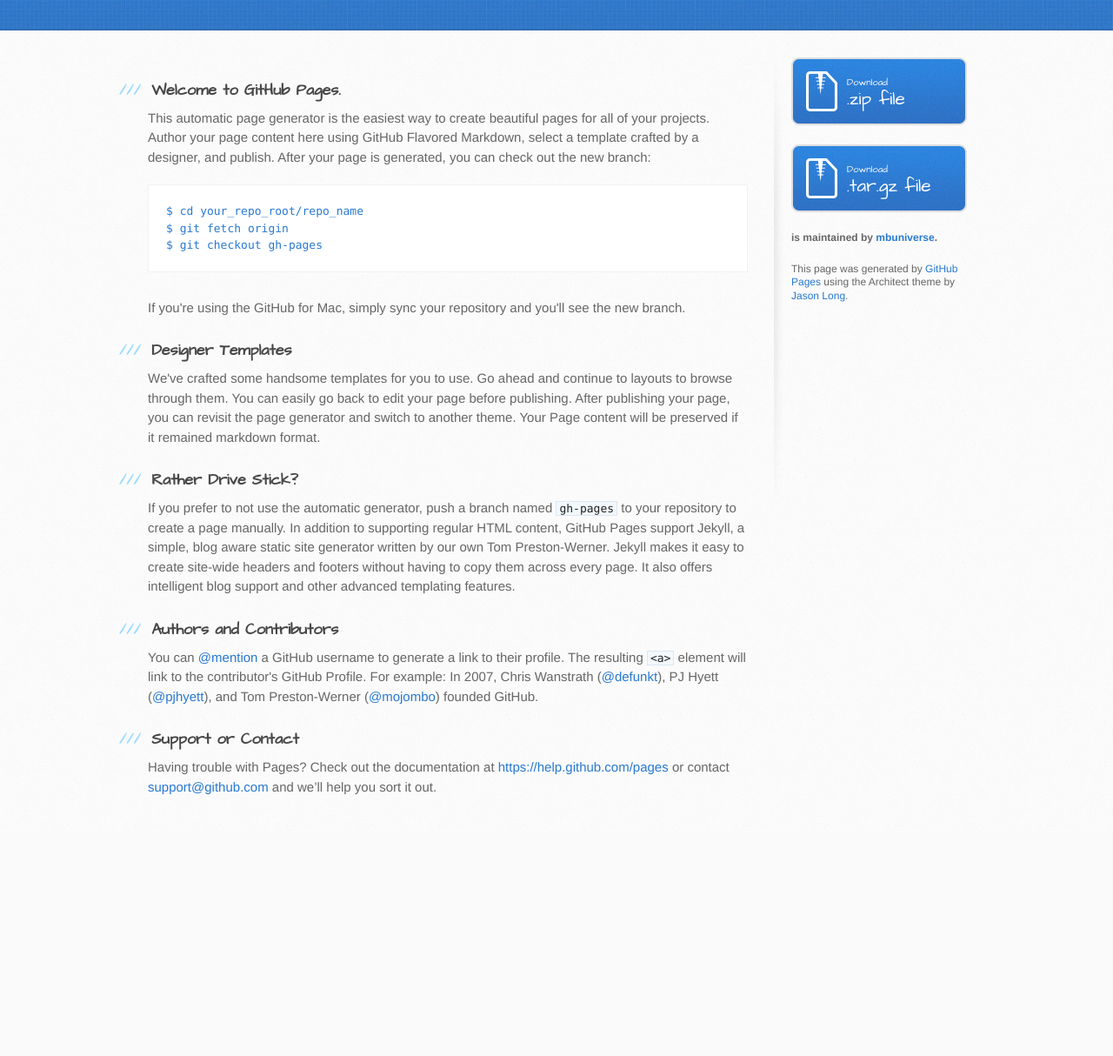
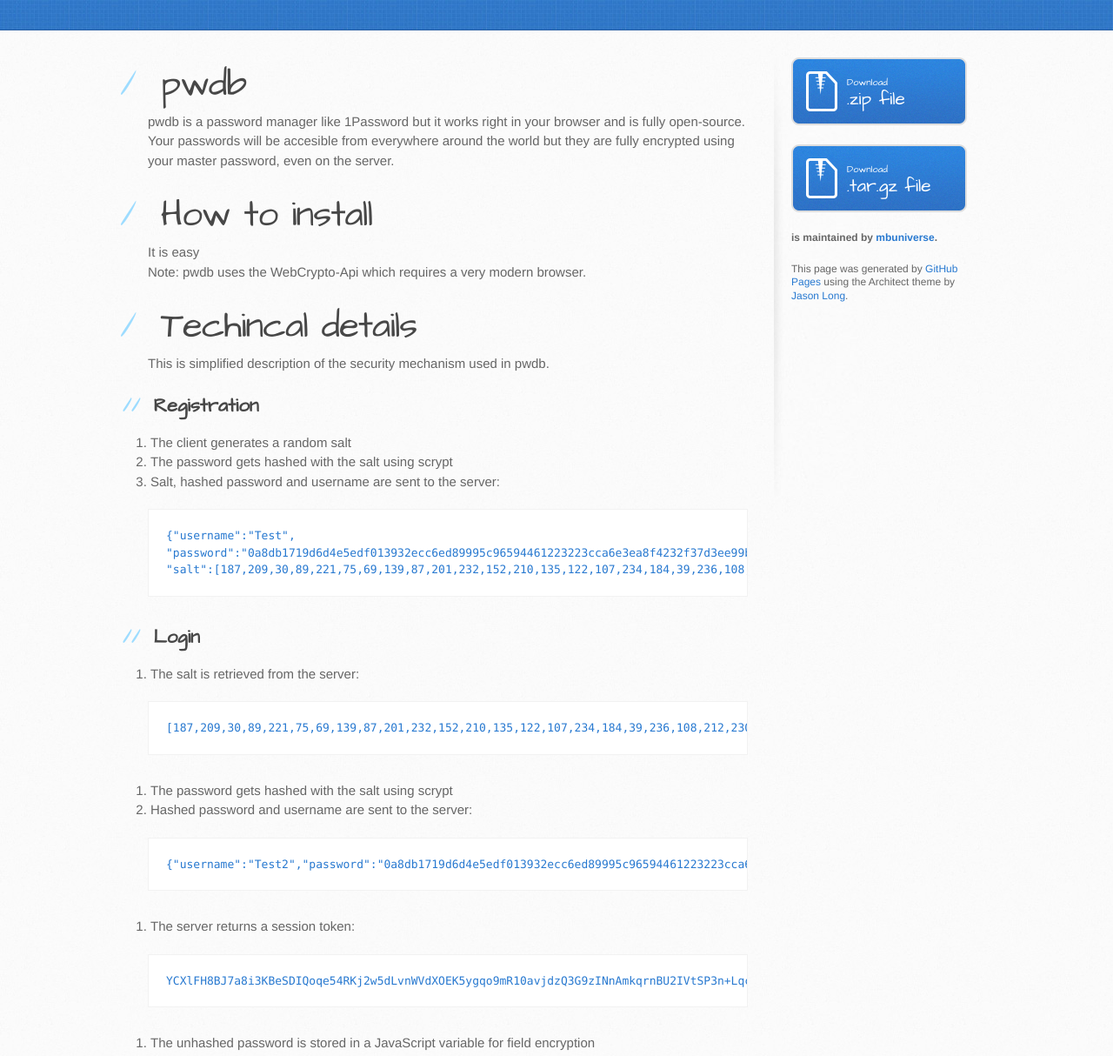
Before and after one commit to Birkenstab/pwdb, a plain HTML site: page index.html in a window 1280 px wide. Shown: the part 200-1414 px from the top of the page at 87% size. Before the commit the page ends 1159 px from the top, so only its background shows below. Drawn offline with Linux system fonts and the light colour scheme.

```diff
--- a/index.html
+++ b/index.html
@@ -28,37 +28,76 @@
     <div id="content-wrapper">
       <div class="inner clearfix">
         <section id="main-content">
-          <h3>
-<a id="welcome-to-github-pages" class="anchor" href="#welcome-to-github-pages" aria-hidden="true"><span class="octicon octicon-link"></span></a>Welcome to GitHub Pages.</h3>
+          <h1>
+<a id="pwdb" class="anchor" href="#pwdb" aria-hidden="true"><span class="octicon octicon-link"></span></a>pwdb</h1>
 
-<p>This automatic page generator is the easiest way to create beautiful pages for all of your projects. Author your page content here using GitHub Flavored Markdown, select a template crafted by a designer, and publish. After your page is generated, you can check out the new branch:</p>
+<p>pwdb is a password manager like 1Password but it works right in your browser and is fully open-source. Your passwords will be accesible from everywhere around the world but they are fully encrypted using your master password, even on the server.</p>
 
-<pre><code>$ cd your_repo_root/repo_name
-$ git fetch origin
-$ git checkout gh-pages
+<h1>
+<a id="how-to-install" class="anchor" href="#how-to-install" aria-hidden="true"><span class="octicon octicon-link"></span></a>How to install</h1>
+
+<p>It is easy<br>
+Note: pwdb uses the WebCrypto-Api which requires a very modern browser.</p>
+
+<h1>
+<a id="techincal-details" class="anchor" href="#techincal-details" aria-hidden="true"><span class="octicon octicon-link"></span></a>Techincal details</h1>
+
+<p>This is simplified description of the security mechanism used in pwdb.</p>
+
+<h2>
+<a id="registration" class="anchor" href="#registration" aria-hidden="true"><span class="octicon octicon-link"></span></a>Registration</h2>
+
+<ol>
+<li> The client generates a random salt</li>
+<li> The password gets hashed with the salt using scrypt</li>
+<li> Salt, hashed password and username are sent to the server:</li>
+</ol>
+
+<pre><code>{"username":"Test",
+"password":"0a8db1719d6d4e5edf013932ecc6ed89995c96594461223223cca6e3ea8f4232f37d3ee99bc1a049d1f323379122942ca578932cd21a907caf8014ada5f246bc",
+"salt":[187,209,30,89,221,75,69,139,87,201,232,152,210,135,122,107,234,184,39,236,108,212,230,231,179,44,246,220,165,241,80,178,106,66,146,154,192,131,96,15,147,30,203,195,0,114,43,227,238,170,40,18,227,6,205,60,37,118,59,93,221,1,195,212]}
 </code></pre>
 
-<p>If you're using the GitHub for Mac, simply sync your repository and you'll see the new branch.</p>
+<h2>
+<a id="login" class="anchor" href="#login" aria-hidden="true"><span class="octicon octicon-link"></span></a>Login</h2>
 
-<h3>
-<a id="designer-templates" class="anchor" href="#designer-templates" aria-hidden="true"><span class="octicon octicon-link"></span></a>Designer Templates</h3>
+<ol>
+<li> The salt is retrieved from the server:</li>
+</ol>
 
-<p>We've crafted some handsome templates for you to use. Go ahead and continue to layouts to browse through them. You can easily go back to edit your page before publishing. After publishing your page, you can revisit the page generator and switch to another theme. Your Page content will be preserved if it remained markdown format.</p>
+<pre><code>[187,209,30,89,221,75,69,139,87,201,232,152,210,135,122,107,234,184,39,236,108,212,230,231,179,44,246,220,165,241,80,178,106,66,146,154,192,131,96,15,147,30,203,195,0,114,43,227,238,170,40,18,227,6,205,60,37,118,59,93,221,1,195,212]
+</code></pre>
 
-<h3>
-<a id="rather-drive-stick" class="anchor" href="#rather-drive-stick" aria-hidden="true"><span class="octicon octicon-link"></span></a>Rather Drive Stick?</h3>
+<ol>
+<li> The password gets hashed with the salt using scrypt</li>
+<li> Hashed password and username are sent to the server:</li>
+</ol>
 
-<p>If you prefer to not use the automatic generator, push a branch named <code>gh-pages</code> to your repository to create a page manually. In addition to supporting regular HTML content, GitHub Pages support Jekyll, a simple, blog aware static site generator written by our own Tom Preston-Werner. Jekyll makes it easy to create site-wide headers and footers without having to copy them across every page. It also offers intelligent blog support and other advanced templating features.</p>
+<pre><code>{"username":"Test2","password":"0a8db1719d6d4e5edf013932ecc6ed89995c96594461223223cca6e3ea8f4232f37d3ee99bc1a049d1f323379122942ca578932cd21a907caf8014ada5f246bc"}
+</code></pre>
 
-<h3>
-<a id="authors-and-contributors" class="anchor" href="#authors-and-contributors" aria-hidden="true"><span class="octicon octicon-link"></span></a>Authors and Contributors</h3>
+<ol>
+<li> The server returns a session token:</li>
+</ol>
 
-<p>You can <a href="https://github.com/blog/821" class="user-mention">@mention</a> a GitHub username to generate a link to their profile. The resulting <code>&lt;a&gt;</code> element will link to the contributor's GitHub Profile. For example: In 2007, Chris Wanstrath (<a href="https://github.com/defunkt" class="user-mention">@defunkt</a>), PJ Hyett (<a href="https://github.com/pjhyett" class="user-mention">@pjhyett</a>), and Tom Preston-Werner (<a href="https://github.com/mojombo" class="user-mention">@mojombo</a>) founded GitHub.</p>
+<pre><code>YCXlFH8BJ7a8i3KBeSDIQoqe54RKj2w5dLvnWVdXOEK5ygqo9mR10avjdzQ3G9zINnAmkqrnBU2IVtSP3n+LqcQ5C40IWHoNpssMxWRD/vq+0cMU2Qje6pHLmpSO6Mnz3noyAA==
+</code></pre>
 
-<h3>
-<a id="support-or-contact" class="anchor" href="#support-or-contact" aria-hidden="true"><span class="octicon octicon-link"></span></a>Support or Contact</h3>
+<ol>
+<li> The unhashed password is stored in a JavaScript variable for field encryption</li>
+</ol>
 
-<p>Having trouble with Pages? Check out the documentation at <a href="https://help.github.com/pages">https://help.github.com/pages</a> or contact <a href="mailto:support@github.com">support@github.com</a> and we’ll help you sort it out.</p>
+<h2>
+<a id="field-encryption" class="anchor" href="#field-encryption" aria-hidden="true"><span class="octicon octicon-link"></span></a>Field encryption</h2>
+
+<p>Every fields (website name, username, password, notes) are pwdb is fully encrypted
+1.  A SHA-256-hash of the password is generated so that the password always has the same length of 256 bits.
+2.  An initialization vector of 16 bytes random values is generated
+3.  The field value is encrypted using AES-CBC with the initialization vector and the SHA-256 hashe password:</p>
+
+<pre><code>{"data":[149,124,145,56,111,213,150,37,251,104,168,186,244,66,144,229],
+"iv":[38,92,228,134,81,108,52,27,160,116,48,109,234,212,229,45]}
+</code></pre>
         </section>
 
         <aside id="sidebar">
```
Also changed, not shown: params.json (+1 -1 lines).
